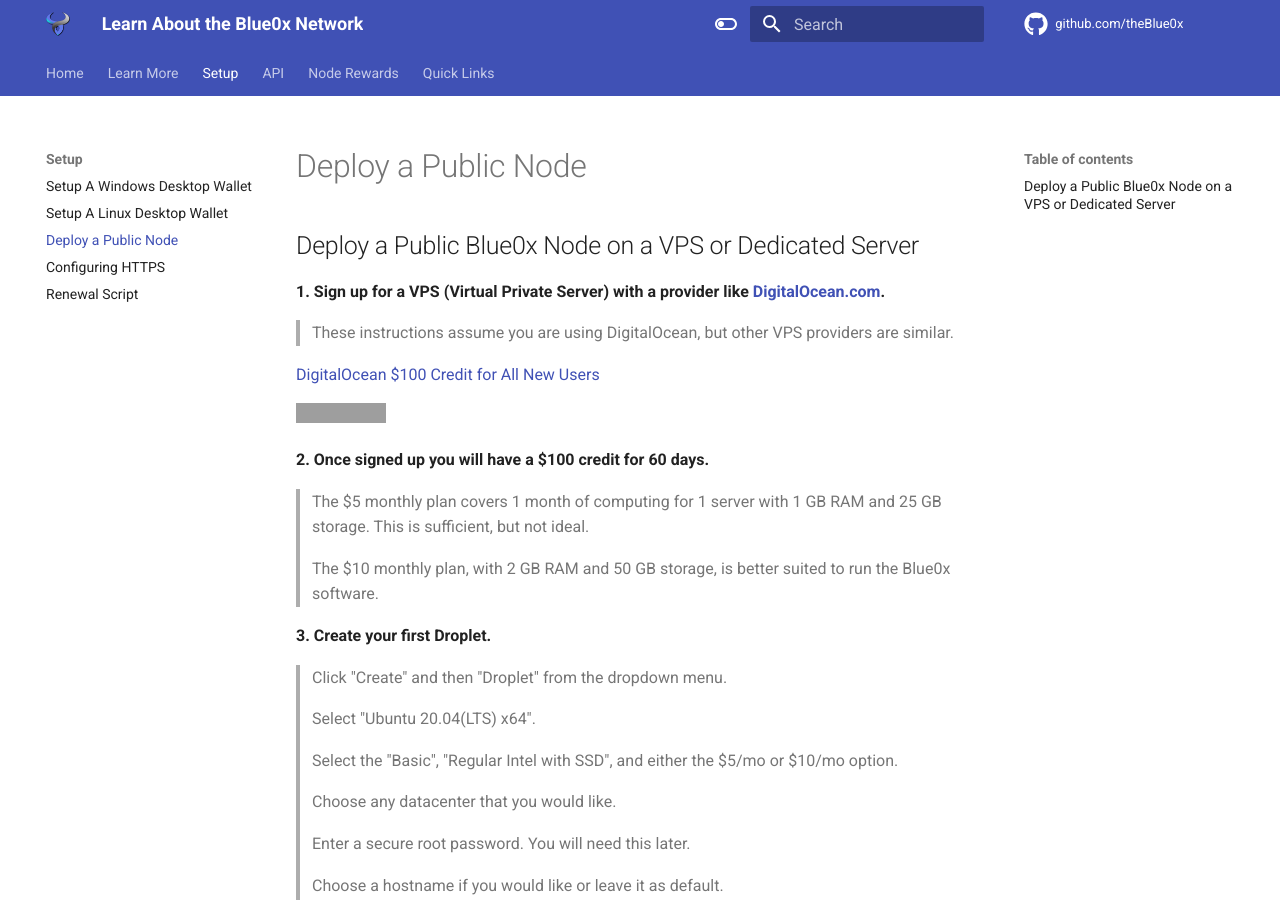
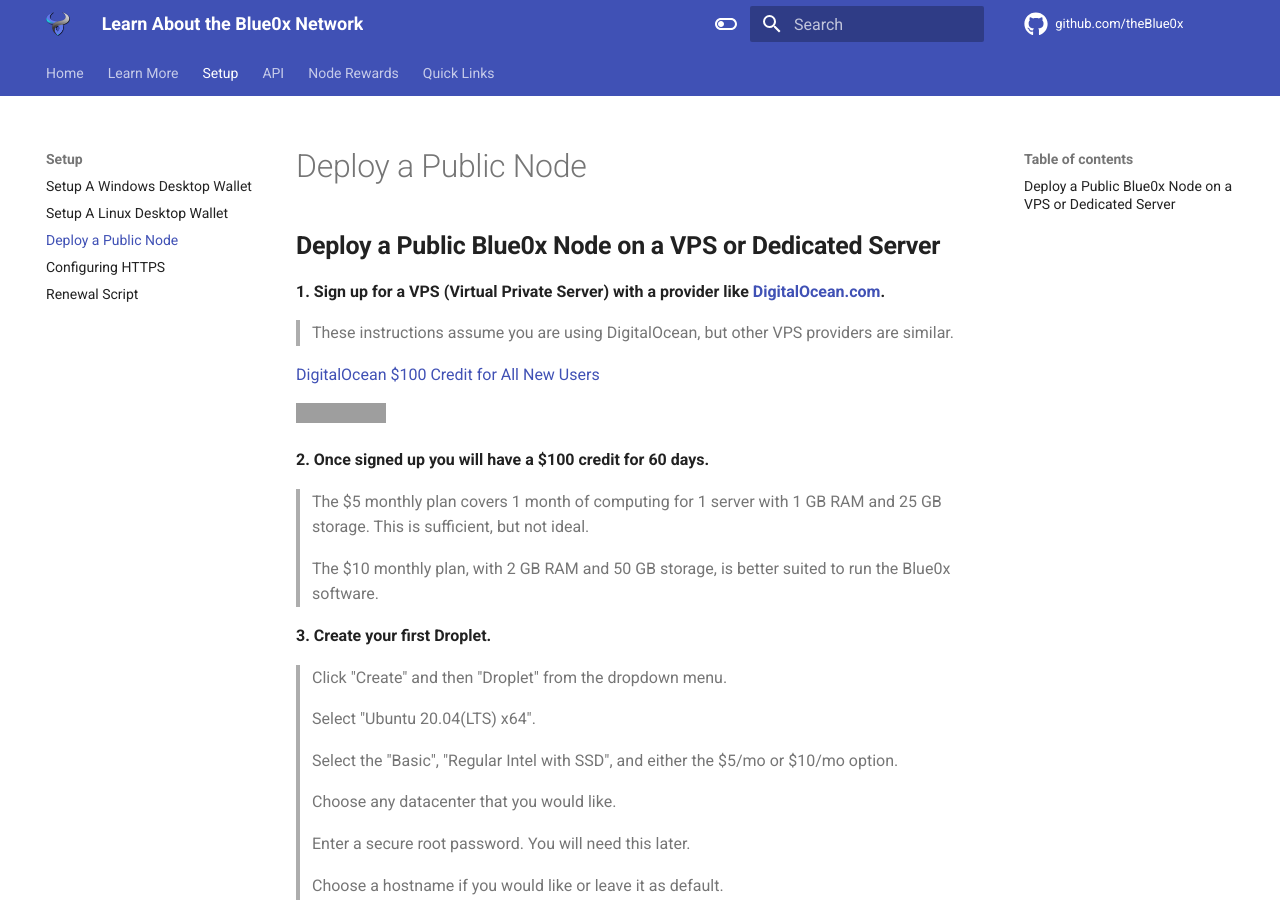
Before and after one commit to theBlue0x/docs, an MkDocs documentation site: the page built from docs/setup/vps.md, in a window 1280 px wide and 900 px high. Built offline with MkDocs 1.6.1 and Material for MkDocs 9.7.7, drawn with Linux system fonts in a browser that asks for light colours; grey boxes are pictures that could not be loaded.

Commit message:
Update vps.md

```diff
--- a/docs/setup/vps.md
+++ b/docs/setup/vps.md
@@ -1,4 +1,4 @@
-## Deploy a Public Blue0x Node on a VPS or Dedicated Server
+## **Deploy a Public Blue0x Node on a VPS or Dedicated Server** ##
 
 **1. Sign up for a VPS (Virtual Private Server) with a provider like [DigitalOcean.com](https://m.do.co/c/97a921447f80).**
 >These instructions assume you are using DigitalOcean, but other VPS providers are similar.
```
